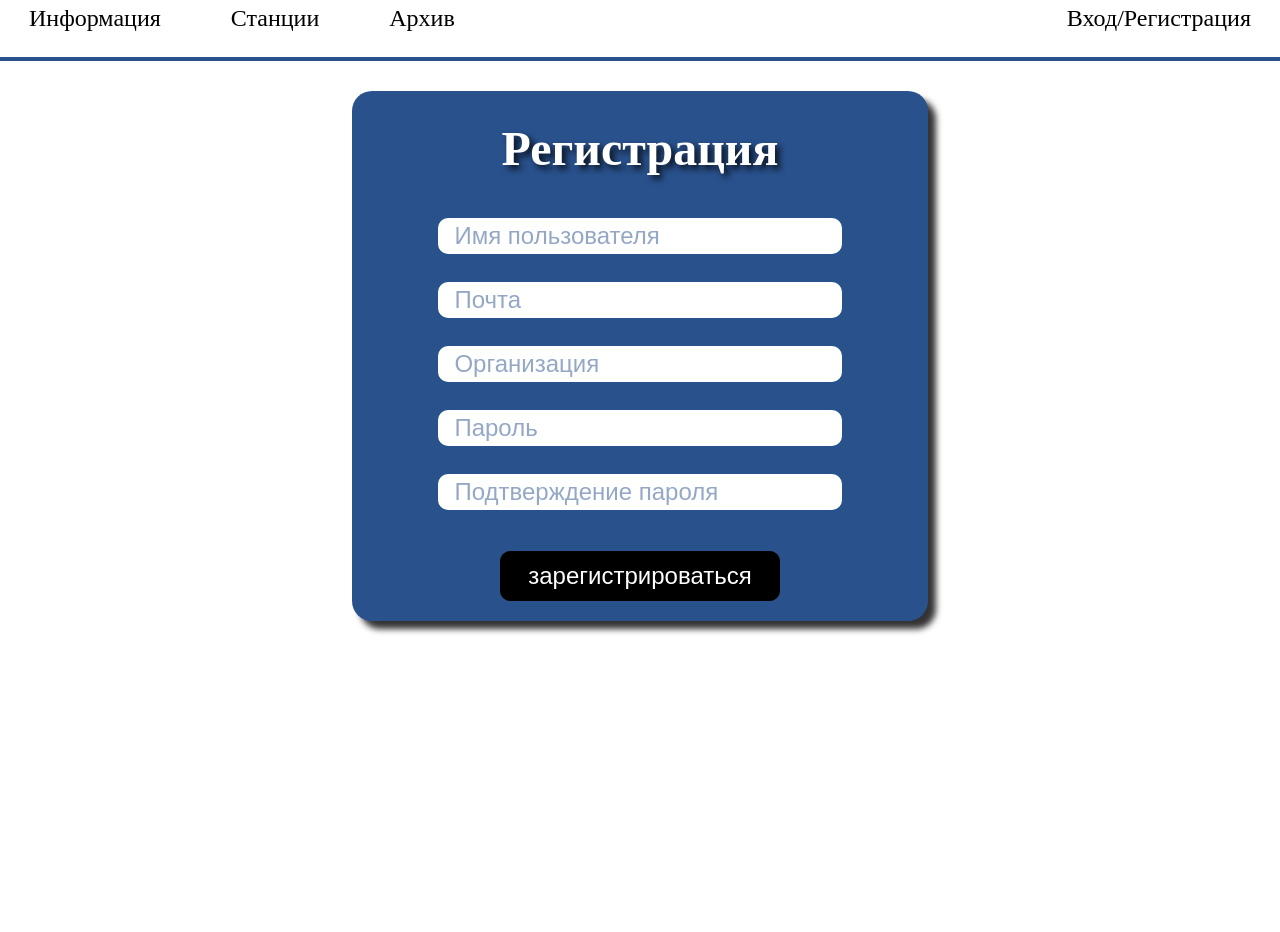
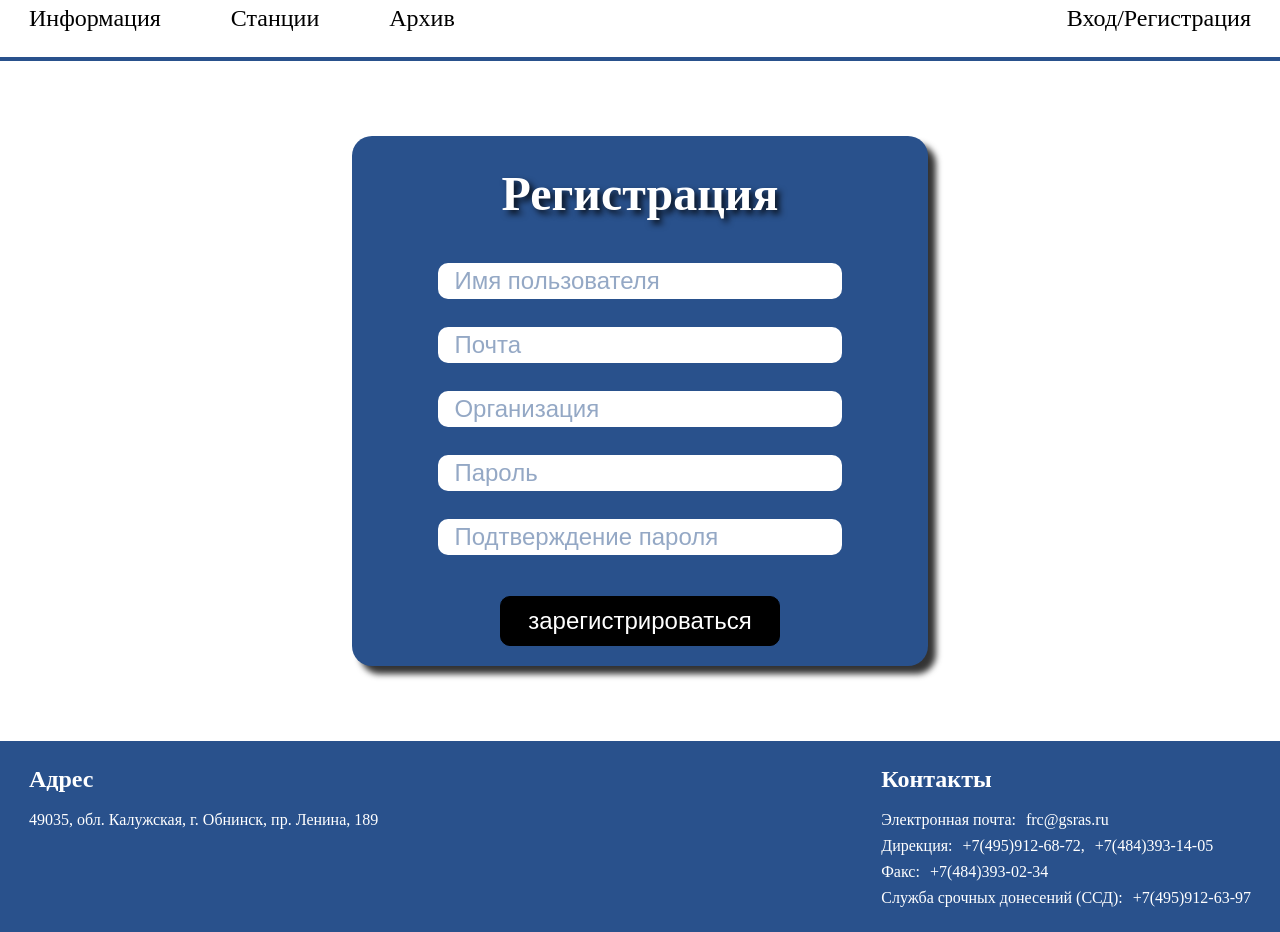
Before and after one commit to arinahotinskaya/interface-FIC-EGS-RAS, a React (Vite) app: page /registration in a window 1280 px wide. Shown: the part 140-1072 px from the top of the page. Before the commit the page ends 800 px from the top, so only its background shows below. Built offline with nearby package versions, Linux system fonts and the light colour scheme; a web font is replaced by a local one.

Commit message:
Make a footer

```diff
--- a/src/App.jsx
+++ b/src/App.jsx
@@ -6,6 +6,7 @@ import Registration from "./pages/Authorization/Registration/Registration"
 import Login from "./pages/Authorization/Login/Login"
 import "./pages/Authorization/Authorization.scss"
 import StationsPage from "./pages/StationsPage/StationsPage"
+import Footer from "./pages/Footer/Footer"
 
 
 function App() {
@@ -17,6 +18,7 @@ function App() {
         <Route path="/login" element={<Login />} />
         <Route path="/registration" element={<Registration />} />
       </Routes>
+      <Footer />
     </>
   )
 }
--- a/src/pages/Authorization/Registration/Registration.scss
+++ b/src/pages/Authorization/Registration/Registration.scss
@@ -2,6 +2,6 @@
 
 .reg {
     &__container {
-        @include auth-container(30px, 45%, 530px);
+        @include auth-container(75px, 45%, 530px);
     }
 }
--- /dev/null
+++ b/src/pages/Footer/Footer.jsx
@@ -0,0 +1,34 @@
+import './Footer.scss'
+
+function Footer() {
+  return(
+    <>
+      <footer className='footer'>
+        <div className="footer__container">
+          <div className="footer__address">
+            <h3 className="footer__title">Адрес</h3>
+            <p className="footer__description">49035, обл. Калужская, г. Обнинск, пр. Ленина, 189</p>
+          </div>
+          <div className="footer__contacts">
+            <h3 className='footer__title'>Контакты</h3>
+            <p className='footer__description'>Электронная почта:
+              <a className='footer__email' href="mailto:frc@gsras.ru">frc@gsras.ru</a>
+            </p>
+            <p className='footer__description'>Дирекция:
+              <a href="tel:+74959126872" className='footer__tel'>+7(495)912-68-72</a>,
+              <a href="tel:+74843931405" className='footer__tel'>+7(484)393-14-05</a>
+            </p>
+            <p className='footer__description'>Факс:
+              <a href="tel:+74843930234" className='footer__tel'>+7(484)393-02-34</a>
+            </p>
+            <p className='footer__description'>Служба срочных донесений (ССД):
+              <a href="tel:+74959126397" className='footer__tel'>+7(495)912-63-97</a>
+            </p>
+          </div>
+        </div>
+      </footer>
+    </>
+  );
+}
+
+export default Footer;
--- /dev/null
+++ b/src/pages/Footer/Footer.scss
@@ -0,0 +1,43 @@
+.footer {
+
+    &__container {
+        display: flex;
+        justify-content: space-between;
+        padding: 25px 29px;
+        background-color: #29518C;
+    }
+
+    &__address,
+    &__contacts {
+        display: flex;
+        flex-direction: column;
+        row-gap: 8px;
+    }
+
+    &__title {
+        margin-bottom: 10px;
+        font-size: 24px;
+        font-weight: 700;
+        color: #fff;
+    }
+
+    &__description {
+        color: #fff;
+        font-size: 16px;
+        font-weight: 400;
+    }
+
+    &__email,
+    &__tel {
+        margin-left: 10px;
+        text-decoration-color: rgba(255, 255, 255, 0);
+        color: #fff;
+        font-weight: 500;
+        transition: 0.3s text-decoration-color;
+    }
+
+    &__email:hover,
+    &__tel:hover {
+        text-decoration-color: rgba(255, 255, 255, 1);
+    }
+}
--- a/src/styles/mixins.scss
+++ b/src/styles/mixins.scss
@@ -1,5 +1,6 @@
-@mixin auth-container($margin-top, $width, $height) {
-    margin-top: $margin-top;
+@mixin auth-container($margin-vertical, $width, $height) {
+    margin-top: $margin-vertical;
+    margin-bottom: $margin-vertical;
     width: $width;
     height: $height;
 }
```
